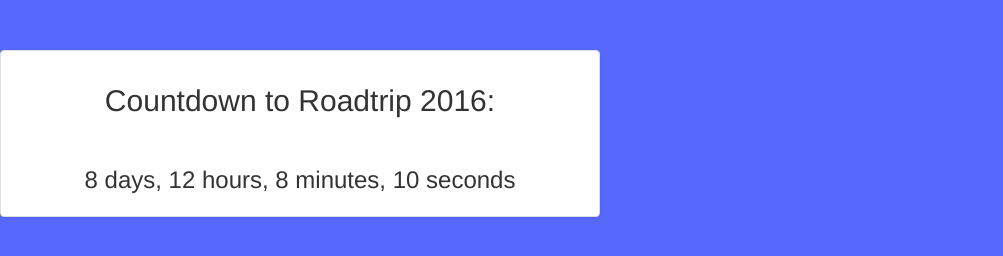
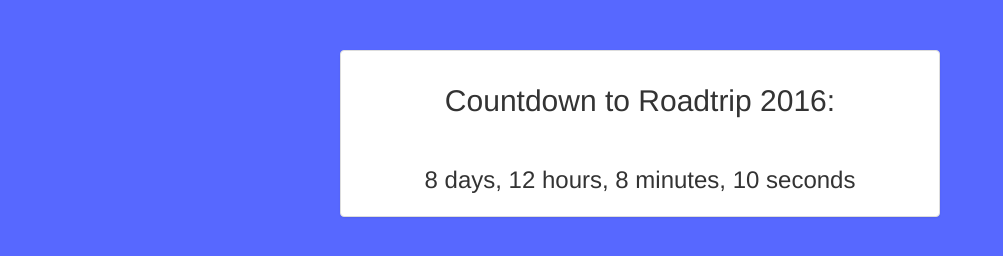
Before and after one commit to GalOshri/PersonalWebsite, a plain HTML site: page roadtrip/index.html in a window 1280 px wide. Shown: the whole page, without its empty margins (0-1003 px from the left). Drawn offline with nearby package versions, Linux system fonts and the light colour scheme.

Commit message:
Try this

```diff
--- a/roadtrip/index.html
+++ b/roadtrip/index.html
@@ -16,7 +16,7 @@
 <body style="background-color:#5768ff;">
         <script src="http://ajax.googleapis.com/ajax/libs/jquery/1.11.0/jquery.min.js" type="text/javascript"></script>
 
-	<div class="thumbnail" style="text-align:center; width:95%; max-width:600px;  margin-top:50px" >
+	<div class="thumbnail" style="text-align:center; width:95%; min-width:500px; max-width:600px; margin-left:auto; margin-right:auto; margin-top:50px" >
 
       <div class="caption">
 		  <h2>Countdown to Roadtrip 2016:</h2>
```
